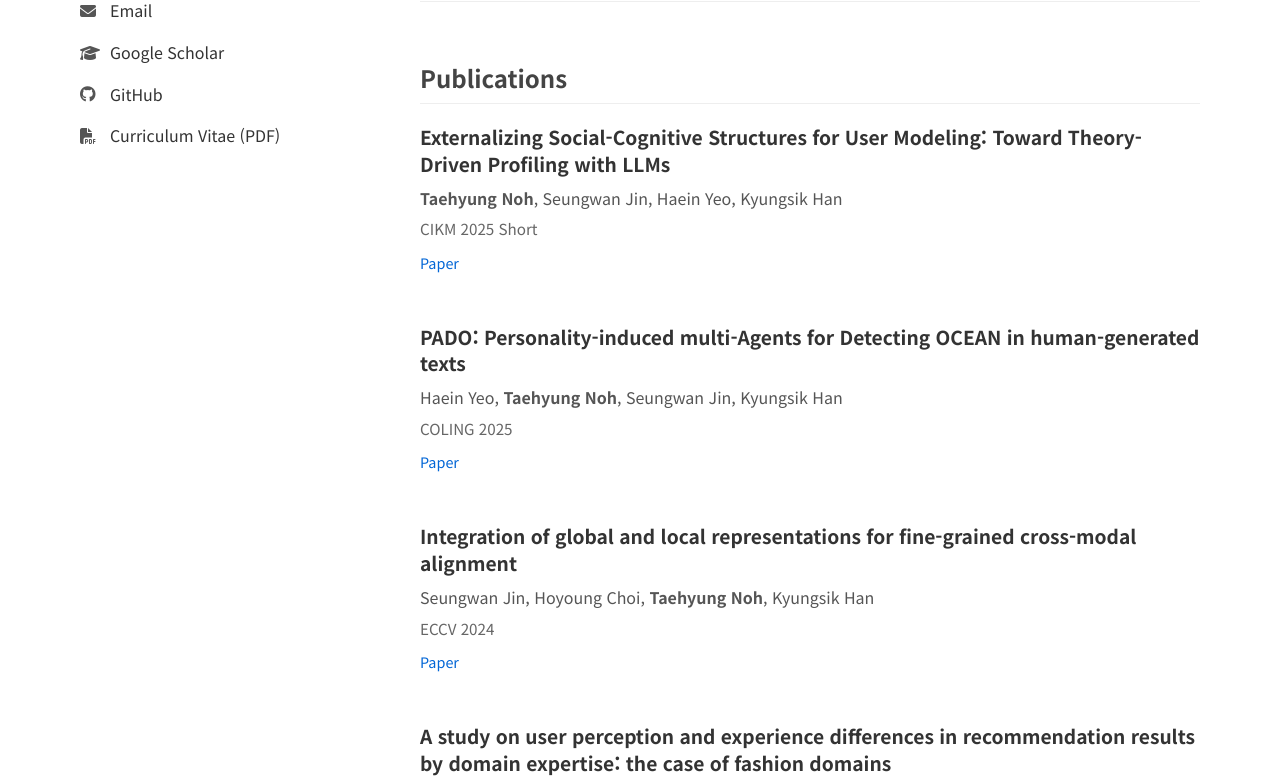
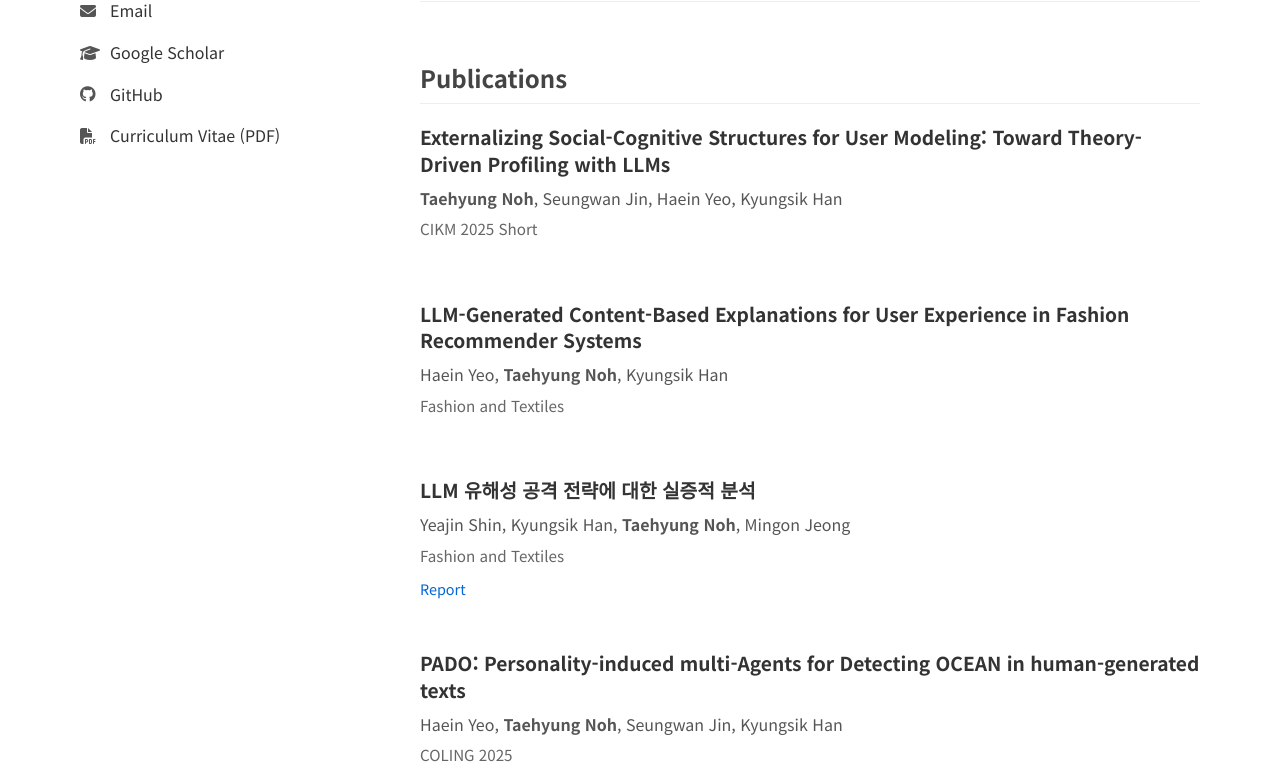
Before and after one commit to yestaehyung/yestaehyung.github.io, a React (Create React App) app: page / in a window 1280 px wide. Shown: the part 443-1225 px from the top of the page. Built offline with nearby package versions, Linux system fonts and the light colour scheme.

Commit message:
Update publications with latest papers and research

```diff
--- a/src/components/Publications.js
+++ b/src/components/Publications.js
@@ -15,13 +15,51 @@
             <strong>Taehyung Noh</strong>, Seungwan Jin, Haein Yeo, Kyungsik Han
           </p>
           <p className="conference">CIKM 2025 Short</p>
-          <div className="links">
+          {/* <div className="links">
             <a
-              href="https://aclanthology.org/2025.coling-main.382/"
+              href=""
               target="_blank"
               rel="noopener noreferrer"
             >
               Paper
+            </a>
+          </div> */}
+        </div>
+
+        <div className="publication">
+          <h3>
+            LLM-Generated Content-Based Explanations for User Experience in
+            Fashion Recommender Systems
+          </h3>
+          <p className="authors">
+            Haein Yeo, <strong>Taehyung Noh</strong>, Kyungsik Han
+          </p>
+          <p className="conference">Fashion and Textiles</p>
+          {/* <div className="links">
+            <a
+              href=""
+              target="_blank"
+              rel="noopener noreferrer"
+            >
+              Paper
+            </a>
+          </div> */}
+        </div>
+
+        <div className="publication">
+          <h3>LLM 유해성 공격 전략에 대한 실증적 분석</h3>
+          <p className="authors">
+            Yeajin Shin, Kyungsik Han, <strong>Taehyung Noh</strong>, Mingon
+            Jeong
+          </p>
+          <p className="conference">Fashion and Textiles</p>
+          <div className="links">
+            <a
+              href="https://astlyi.s3.ap-northeast-2.amazonaws.com/2025/TTA_LLM+%E1%84%8B%E1%85%B2%E1%84%92%E1%85%A2%E1%84%89%E1%85%A5%E1%86%BC+%E1%84%80%E1%85%A9%E1%86%BC%E1%84%80%E1%85%A7%E1%86%A8+%E1%84%8C%E1%85%A5%E1%86%AB%E1%84%85%E1%85%A3%E1%86%A8%E1%84%8B%E1%85%A6+%E1%84%83%E1%85%A2%E1%84%92%E1%85%A1%E1%86%AB+%E1%84%89%E1%85%B5%E1%86%AF%E1%84%8C%E1%85%B3%E1%86%BC%E1%84%8C%E1%85%A5%E1%86%A8+%E1%84%87%E1%85%AE%E1%86%AB%E1%84%89%E1%85%A5%E1%86%A8.pdf"
+              target="_blank"
+              rel="noopener noreferrer"
+            >
+              Report
             </a>
           </div>
         </div>
```
